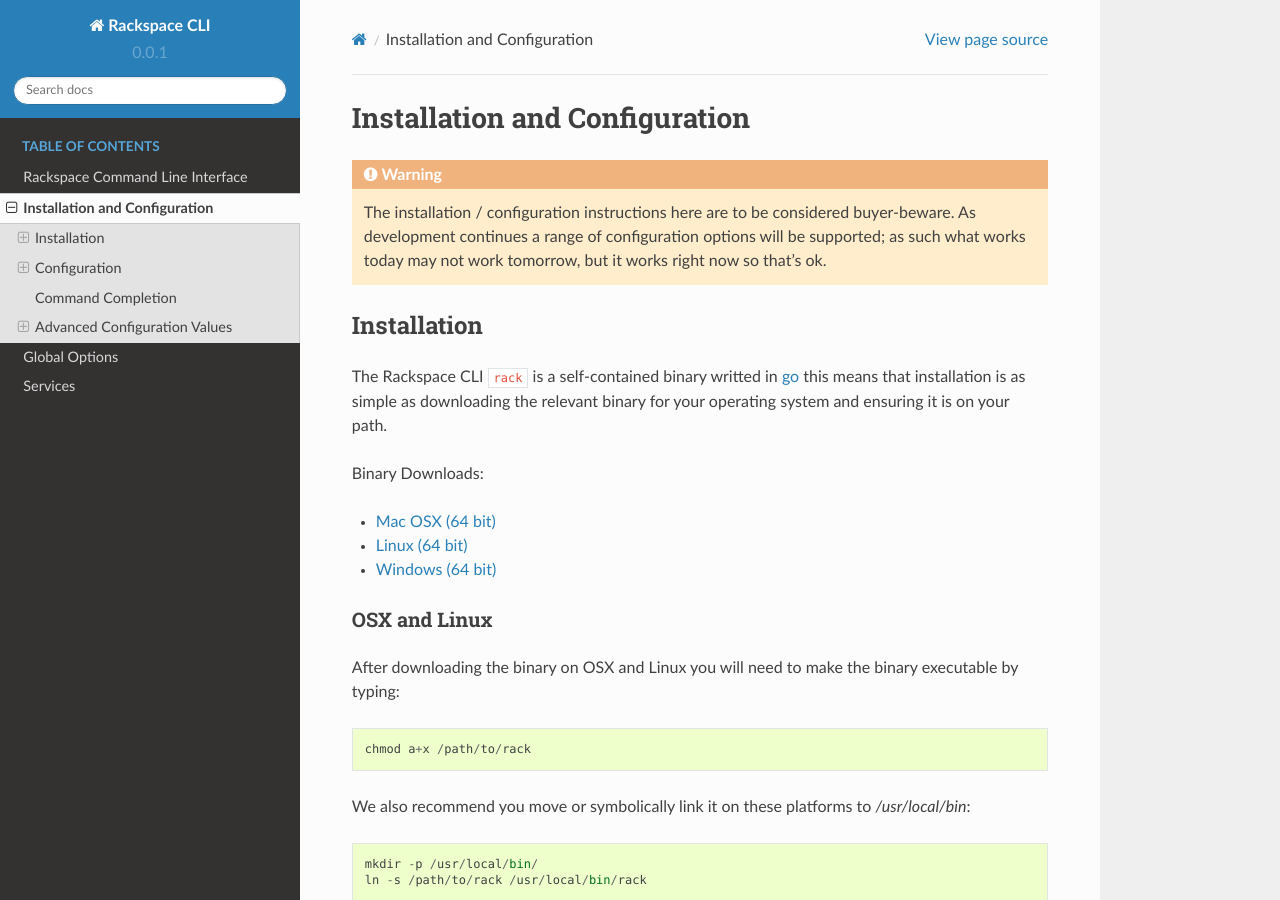
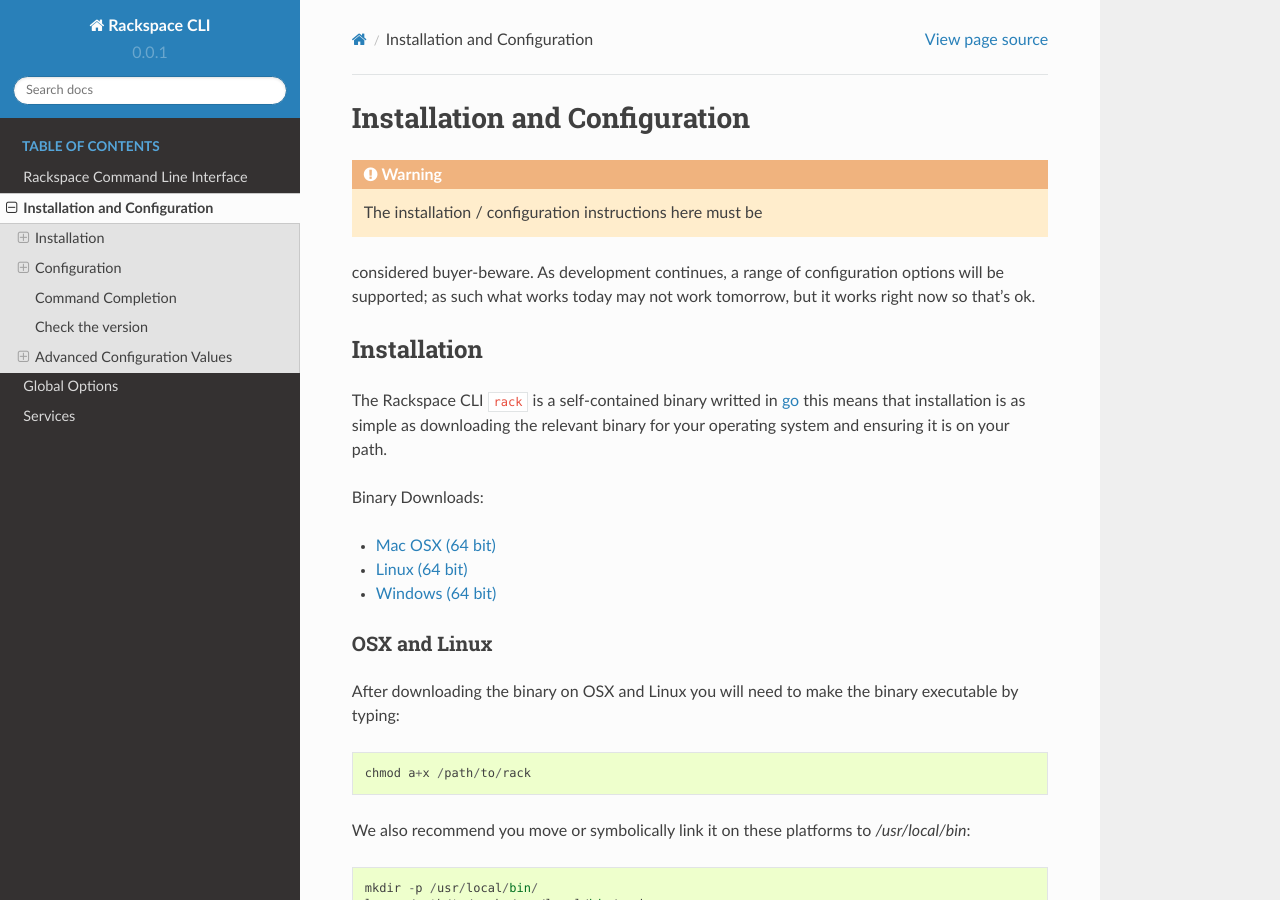
Before and after one commit to rackspace/rack, a Sphinx documentation site: the page built from docs/configuration.rst, in a window 1280 px wide and 900 px high. Built offline with Sphinx 7.4.7 and the Read the Docs theme 2.0.0, drawn with Linux system fonts in a browser that asks for light colours; pages that are not in the unit, such as notebooks, are missing from menus; some of the changed text lies outside the part shown.

```diff
--- a/docs/configuration.rst
+++ b/docs/configuration.rst
@@ -3,17 +3,17 @@
 Installation and Configuration
 ==============================
 
-.. warning:: The installation / configuration instructions here are to be considered
-             buyer-beware. As development continues a range of configuration options
-             will be supported; as such what works today may not work tomorrow, but
-             it works right now so that's ok.
+.. warning:: The installation / configuration instructions here must be
+considered buyer-beware. As development continues, a range of configuration
+options will be supported; as such what works today may not work tomorrow, but
+it works right now so that's ok.
 
 Installation
 ------------
 
 The Rackspace CLI ``rack`` is a self-contained binary writted in go_ this means
-that installation is as simple as downloading the relevant binary for your operating
-system and ensuring it is on your path.
+that installation is as simple as downloading the relevant binary for your
+operating system and ensuring it is on your path.
 
 Binary Downloads:
 
@@ -162,6 +165,16 @@ If you'd like to set up command completion yourself (or if you're on a Windows O
 you can copy file in the location below to the appropriate directory and source it:
 github.com/jrperritt/rack/setup/commandcompletion_bash.sh
 
+Check the version
+-----------------
+
+To see the current version, run::
+
+    rack version
+
+    rack version 0.0.0-dev
+commit: d69f4d2030b307076ad0a10f4b5addf440493aec
+
 Advanced Configuration Values
 -----------------------------
 
```
Also changed, not shown: other parts of docs/configuration.rst (+5 -2 lines), docs/services/index.rst (+13 -1 lines).
